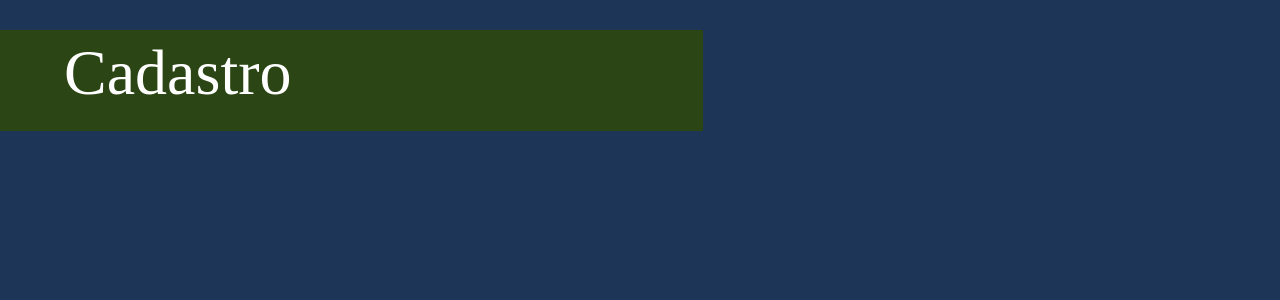
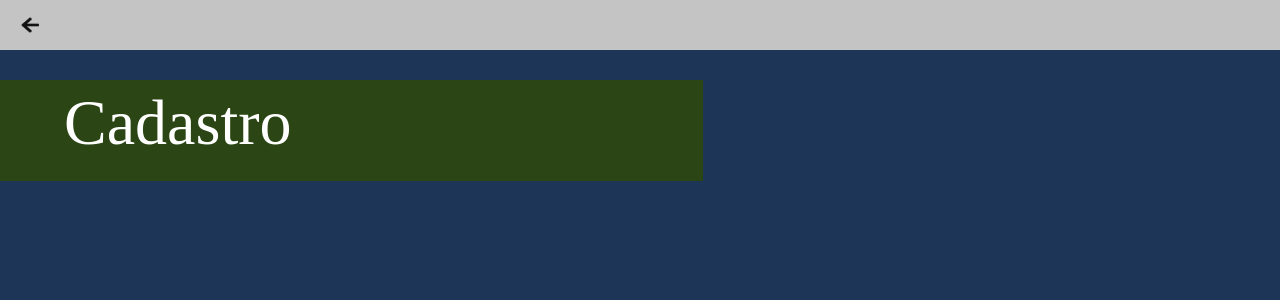
Before and after one commit to BomDia12/Trabalho-de-MP, a React (Create React App) app in the folder front-end/: page /register in a window 1280 px wide. Shown: the top 300 px of the page. Built offline with nearby package versions, Linux system fonts and the light colour scheme.

Commit message:
feat(register): adiciona header na pagina

```diff
--- a/front-end/src/pages/Register/index.js
+++ b/front-end/src/pages/Register/index.js
@@ -2,11 +2,14 @@
 import { RegisterContainer } from "./styles"
 
 import PageName from '../../components/pageName'
+import Header from '../../components/header'
+import arrow from '../../assets/arrowBack/arrow.png'
 
 
 const Register = () => {
     return (
         <RegisterContainer>
+            <Header icon={arrow}/>
             <PageName
                 title= "Cadastro"
             />
--- a/front-end/src/pages/Register/styles.js
+++ b/front-end/src/pages/Register/styles.js
@@ -7,4 +7,6 @@ export const RegisterContainer = styled.div`
     height: 100vh;
     display: flex;
     justify-content: flex-start;
+    flex-direction: column;
+
 `;
```
